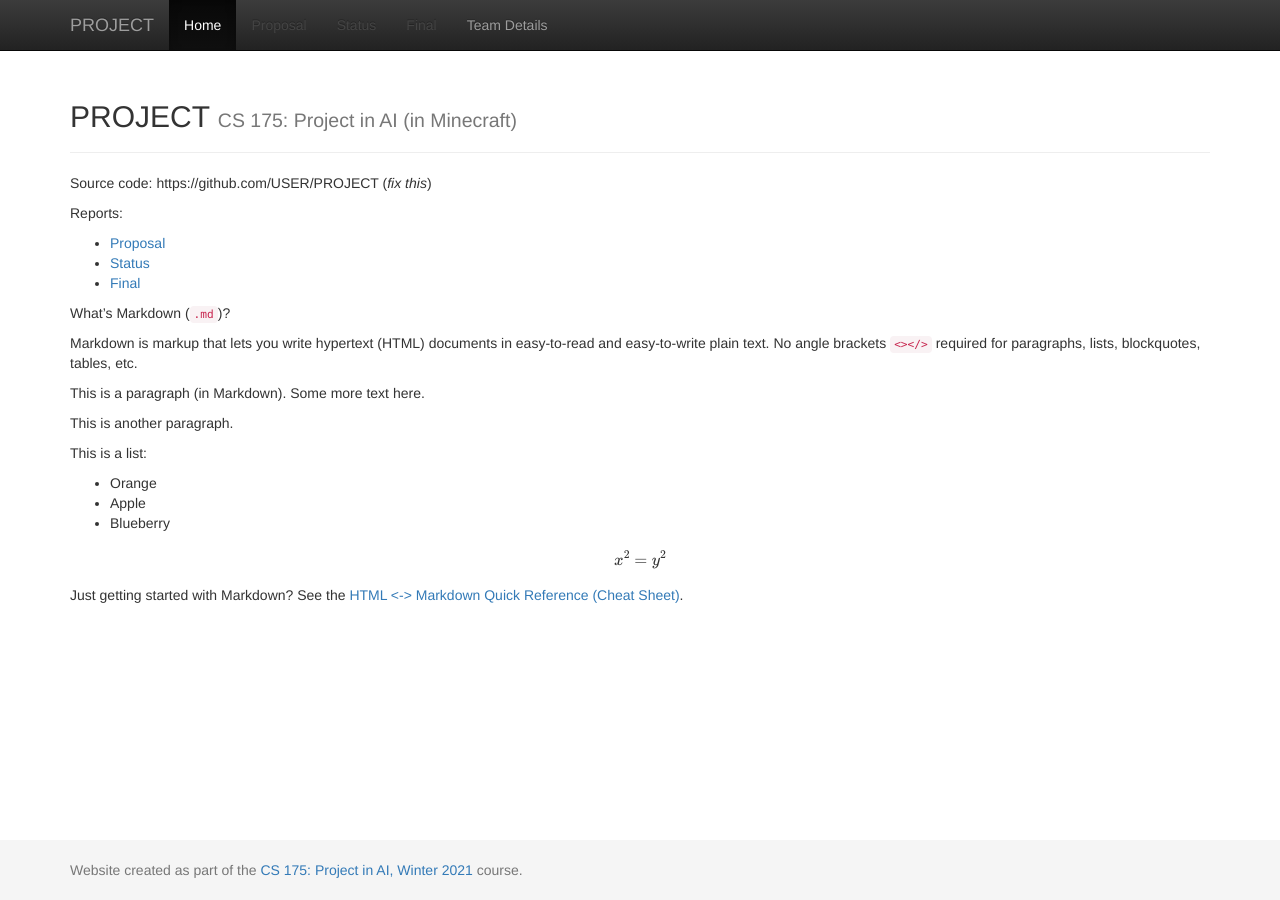
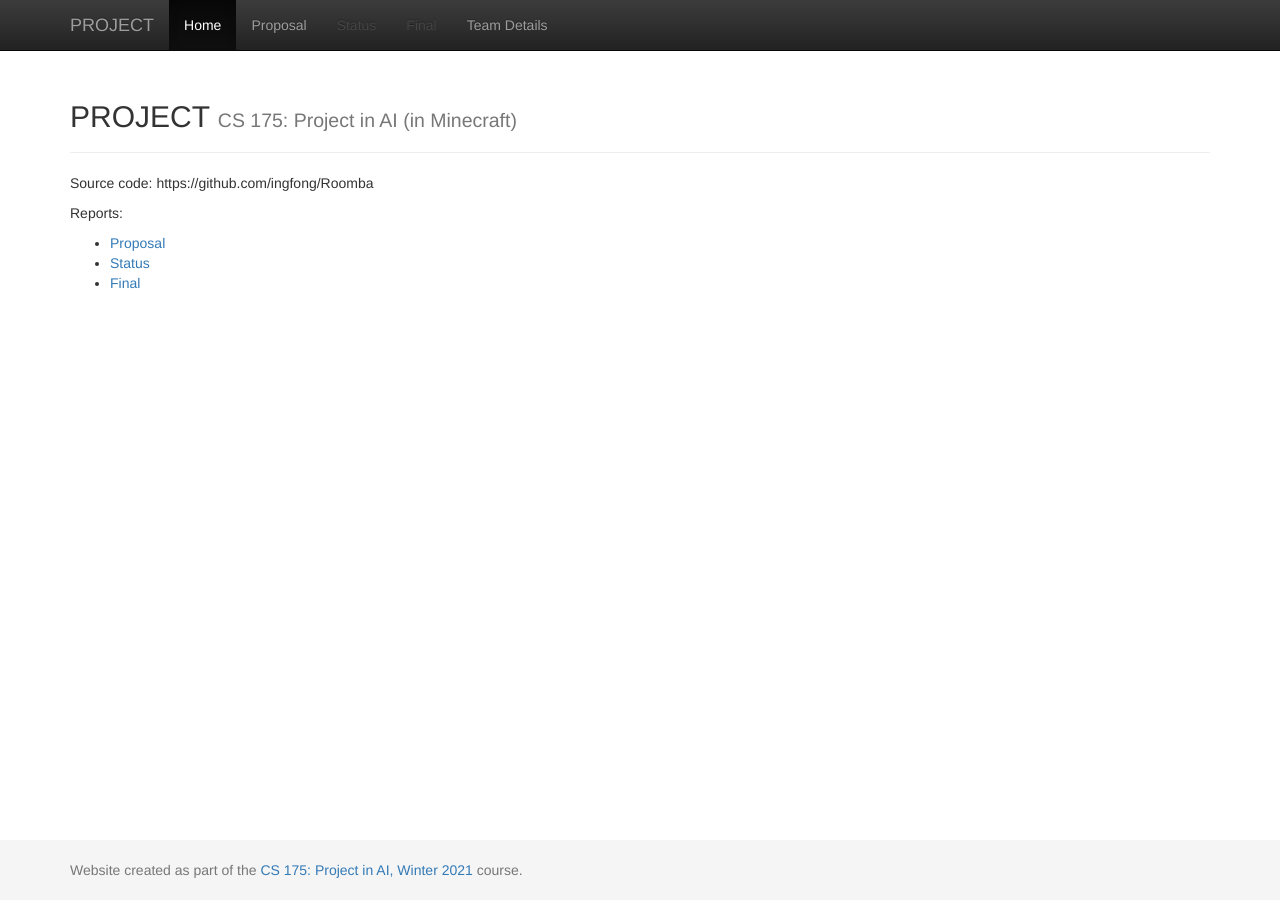
Before and after one commit to ingfong/Roomba, a Jekyll site: the page built from docs/index.md, in a window 1280 px wide. Built offline with Jekyll 4.4.1, drawn with Linux system fonts in a browser that asks for light colours; formulas are drawn with MathJax 3.

```diff
--- a/docs/index.md
+++ b/docs/index.md
@@ -3,38 +3,10 @@ layout: default
 title:  Home
 ---
 
-Source code: https://github.com/USER/PROJECT (_fix this_)
+Source code: https://github.com/ingfong/Roomba
 
 Reports:
 
 - [Proposal](proposal.html)
 - [Status](status.html)
 - [Final](final.html)
-
-What's Markdown (`.md`)?
-
-Markdown is markup that lets you write hypertext (HTML) documents
-in easy-to-read and easy-to-write plain text.
-No angle brackets `<></>` required for
-paragraphs, lists, blockquotes, tables, etc.
-
-
-This is a paragraph (in Markdown). Some more
-text here.
-
-This is another paragraph.
-
-This is a list:
-
-- Orange
-- Apple
-- Blueberry
-
-$$x^2 = y^2$$
-
-
-Just getting started with Markdown?
-See the [HTML <-> Markdown Quick Reference (Cheat Sheet)][quickref].
-
-
-[quickref]: https://github.com/mundimark/quickrefs/blob/master/HTML.md
```
Also changed, not shown: docs/proposal.md (added, +14 -0 lines), docs/team.md (+6 -6 lines).
